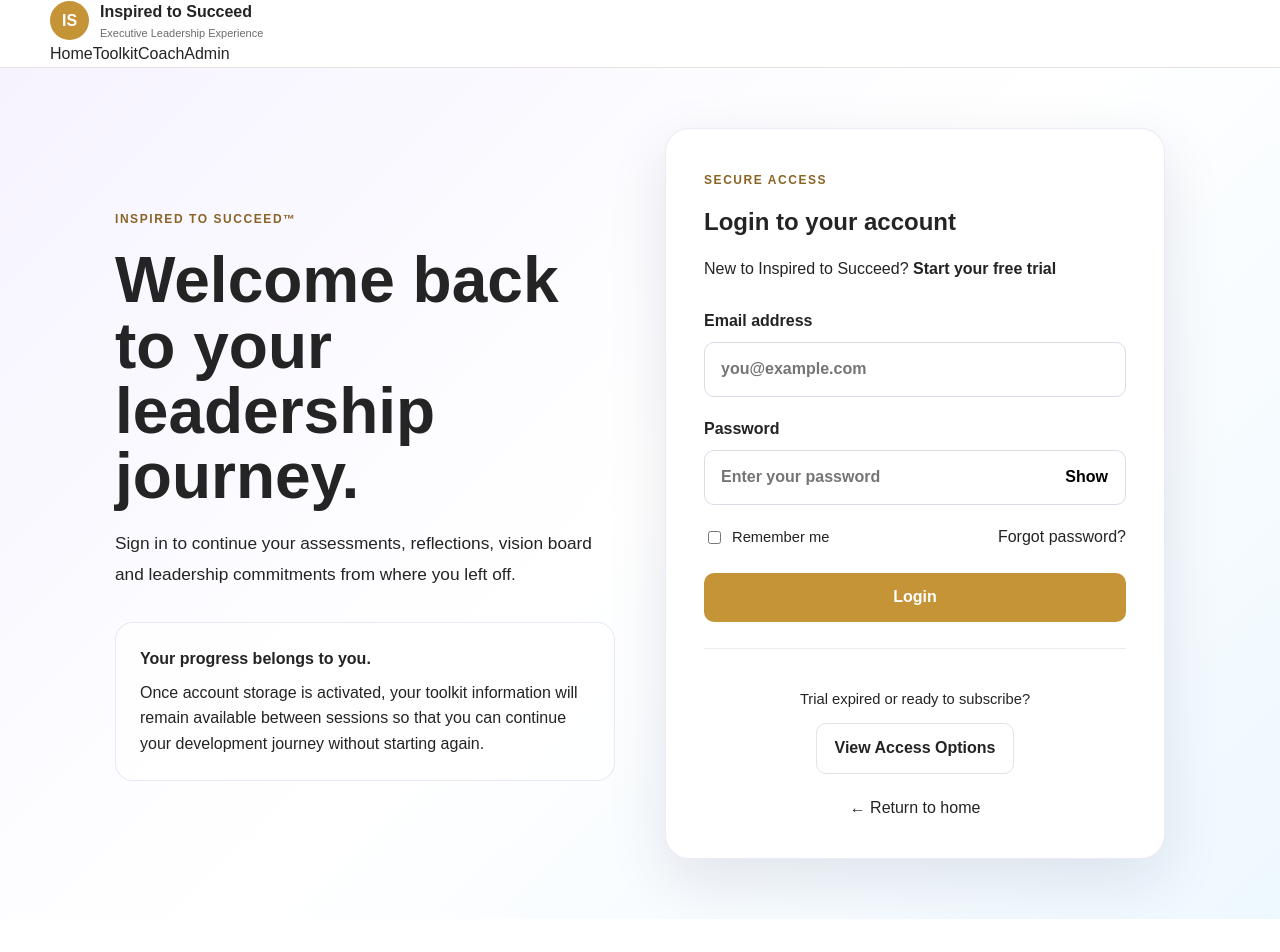
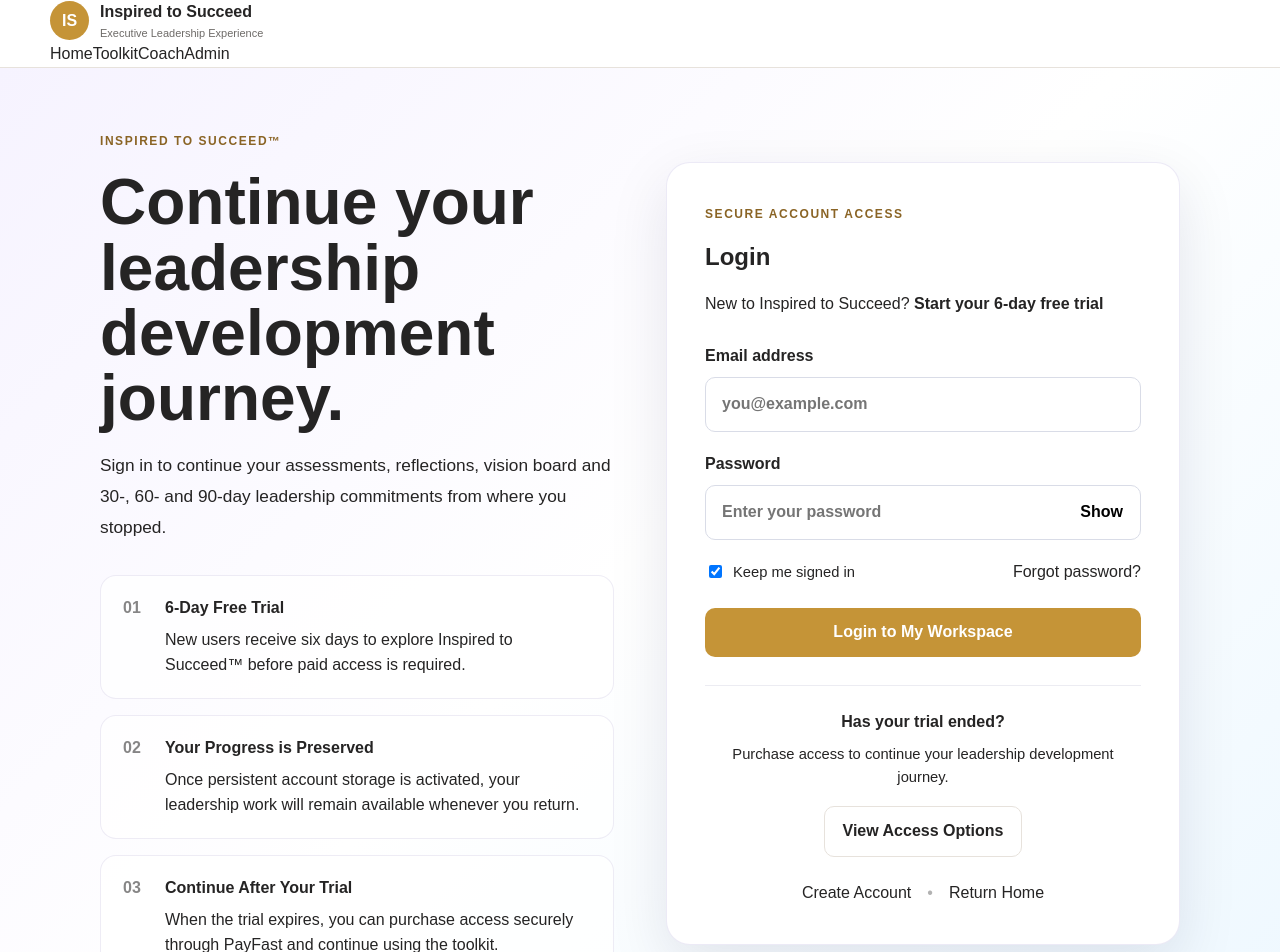
Before and after one commit to g-car/inspired-to-succeed-saas, a Next.js app: page /login in a window 1280 px wide. Shown: the top 952 px of the page. Before the commit the page ends 919 px from the top, so only its background shows below. Built offline with nearby package versions, Linux system fonts and the light colour scheme.

Commit message:
Align login page with 6-day trial and licence flow

```diff
--- a/app/login/page.js
+++ b/app/login/page.js
@@ -7,6 +7,7 @@ export default function LoginPage() {
   const [email, setEmail] = useState("");
   const [password, setPassword] = useState("");
   const [showPassword, setShowPassword] = useState(false);
+  const [rememberMe, setRememberMe] = useState(true);
   const [busy, setBusy] = useState(false);
   const [message, setMessage] = useState("");
 
@@ -14,7 +15,9 @@ export default function LoginPage() {
     event.preventDefault();
     setMessage("");
 
-    if (!email.trim()) {
+    const cleanEmail = email.trim().toLowerCase();
+
+    if (!cleanEmail) {
       setMessage("Please enter your email address.");
       return;
     }
@@ -27,15 +30,22 @@ export default function LoginPage() {
     setBusy(true);
 
     /*
-      Authentication will be connected to Supabase Auth
-      when the production database is created under
-      Wezi Khoza / family ownership.
+      Secure authentication will be connected to the
+      Inspired to Succeed production authentication backend.
+
+      Once connected, login will:
+      1. Authenticate the user.
+      2. Retrieve the user's licence status.
+      3. Check whether the 6-day trial is still active.
+      4. Allow active paid users into the toolkit.
+      5. Redirect expired users to /pricing.
     */
 
     setTimeout(() => {
       setBusy(false);
+
       setMessage(
-        "Login interface is ready. Secure account authentication will be connected next."
+        "The login page is ready. Secure authentication and licence verification will be activated when the production account database is connected."
       );
     }, 500);
   }
@@ -54,11 +64,11 @@ export default function LoginPage() {
       <div
         style={{
           width: "100%",
-          maxWidth: "1050px",
+          maxWidth: "1080px",
           margin: "0 auto",
           display: "grid",
           gridTemplateColumns: "repeat(auto-fit, minmax(320px, 1fr))",
-          gap: "50px",
+          gap: "52px",
           alignItems: "center",
         }}
       >
@@ -72,42 +82,45 @@ export default function LoginPage() {
               margin: "18px 0",
             }}
           >
-            Welcome back to your leadership journey.
+            Continue your leadership development journey.
           </h1>
 
           <p
             style={{
               fontSize: "1.08rem",
               lineHeight: "1.8",
-              maxWidth: "580px",
+              maxWidth: "600px",
             }}
           >
             Sign in to continue your assessments, reflections, vision board
-            and leadership commitments from where you left off.
+            and 30-, 60- and 90-day leadership commitments from where you
+            stopped.
           </p>
 
           <div
             style={{
               marginTop: "32px",
-              padding: "24px",
-              background: "rgba(255,255,255,0.7)",
-              borderRadius: "18px",
-              border: "1px solid rgba(90,70,160,0.12)",
+              display: "grid",
+              gap: "16px",
             }}
           >
-            <strong>Your progress belongs to you.</strong>
+            <InfoCard
+              number="01"
+              title="6-Day Free Trial"
+              text="New users receive six days to explore Inspired to Succeed™ before paid access is required."
+            />
 
-            <p
-              style={{
-                marginTop: "8px",
-                marginBottom: 0,
-                lineHeight: "1.6",
-              }}
-            >
-              Once account storage is activated, your toolkit information will
-              remain available between sessions so that you can continue your
-              development journey without starting again.
-            </p>
+            <InfoCard
+              number="02"
+              title="Your Progress is Preserved"
+              text="Once persistent account storage is activated, your leadership work will remain available whenever you return."
+            />
+
+            <InfoCard
+              number="03"
+              title="Continue After Your Trial"
+              text="When the trial expires, you can purchase access securely through PayFast and continue using the toolkit."
+            />
           </div>
         </section>
 
@@ -120,7 +133,7 @@ export default function LoginPage() {
             border: "1px solid rgba(100, 80, 180, 0.12)",
           }}
         >
-          <span className="eyebrow">Secure access</span>
+          <span className="eyebrow">Secure account access</span>
 
           <h2
             style={{
@@ -128,23 +141,25 @@ export default function LoginPage() {
               marginBottom: "8px",
             }}
           >
-            Login to your account
+            Login
           </h2>
 
           <p
             style={{
               marginBottom: "28px",
+              lineHeight: "1.6",
             }}
           >
             New to Inspired to Succeed?{" "}
             <Link href="/register">
-              <strong>Start your free trial</strong>
+              <strong>Start your 6-day free trial</strong>
             </Link>
           </p>
 
           <form onSubmit={handleSubmit}>
             <label style={labelStyle}>
               Email address
+
               <input
                 style={inputStyle}
                 type="email"
@@ -185,6 +200,7 @@ export default function LoginPage() {
                     border: "none",
                     cursor: "pointer",
                     fontWeight: "700",
+                    padding: "6px",
                   }}
                 >
                   {showPassword ? "Hide" : "Show"}
@@ -208,10 +224,15 @@ export default function LoginPage() {
                   gap: "8px",
                   alignItems: "center",
                   fontSize: "0.92rem",
+                  cursor: "pointer",
                 }}
               >
-                <input type="checkbox" />
-                Remember me
+                <input
+                  type="checkbox"
+                  checked={rememberMe}
+                  onChange={(event) => setRememberMe(event.target.checked)}
+                />
+                Keep me signed in
               </label>
 
               <Link href="/forgot-password">
@@ -222,7 +243,7 @@ export default function LoginPage() {
             {message && (
               <div
                 style={{
-                  padding: "14px",
+                  padding: "14px 16px",
                   borderRadius: "10px",
                   background: "#f4f1ff",
                   marginBottom: "18px",
@@ -244,25 +265,28 @@ export default function LoginPage() {
                 justifyContent: "center",
               }}
             >
-              {busy ? "Signing in..." : "Login"}
+              {busy ? "Signing in..." : "Login to My Workspace"}
             </button>
           </form>
 
           <div
             style={{
-              marginTop: "26px",
+              marginTop: "28px",
               paddingTop: "24px",
               borderTop: "1px solid #ececf2",
               textAlign: "center",
             }}
           >
+            <strong>Has your trial ended?</strong>
+
             <p
               style={{
-                marginBottom: "12px",
+                margin: "8px 0 16px",
                 fontSize: "0.92rem",
+                lineHeight: "1.6",
               }}
             >
-              Trial expired or ready to subscribe?
+              Purchase access to continue your leadership development journey.
             </p>
 
             <Link className="button secondary" href="/pricing">
@@ -272,15 +296,70 @@ export default function LoginPage() {
 
           <div
             style={{
-              marginTop: "22px",
+              marginTop: "24px",
               textAlign: "center",
+              display: "flex",
+              gap: "16px",
+              justifyContent: "center",
+              flexWrap: "wrap",
             }}
           >
-            <Link href="/">← Return to home</Link>
+            <Link href="/register">
+              Create Account
+            </Link>
+
+            <span style={{ opacity: 0.35 }}>•</span>
+
+            <Link href="/">
+              Return Home
+            </Link>
           </div>
         </section>
       </div>
     </main>
+  );
+}
+
+function InfoCard({ number, title, text }) {
+  return (
+    <div
+      style={{
+        padding: "20px 22px",
+        background: "rgba(255,255,255,0.72)",
+        borderRadius: "16px",
+        border: "1px solid rgba(90,70,160,0.10)",
+      }}
+    >
+      <div
+        style={{
+          display: "flex",
+          gap: "14px",
+          alignItems: "flex-start",
+        }}
+      >
+        <strong
+          style={{
+            opacity: 0.55,
+            minWidth: "28px",
+          }}
+        >
+          {number}
+        </strong>
+
+        <div>
+          <strong>{title}</strong>
+
+          <p
+            style={{
+              margin: "6px 0 0",
+              lineHeight: "1.6",
+            }}
+          >
+            {text}
+          </p>
+        </div>
+      </div>
+    </div>
   );
 }
 
```
